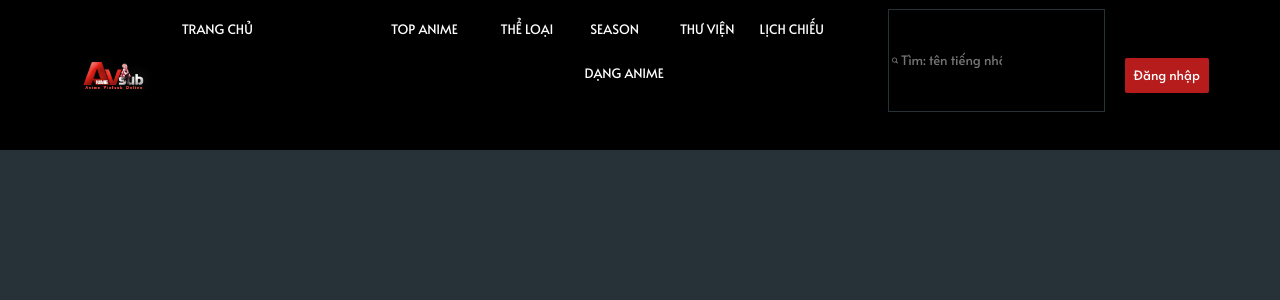
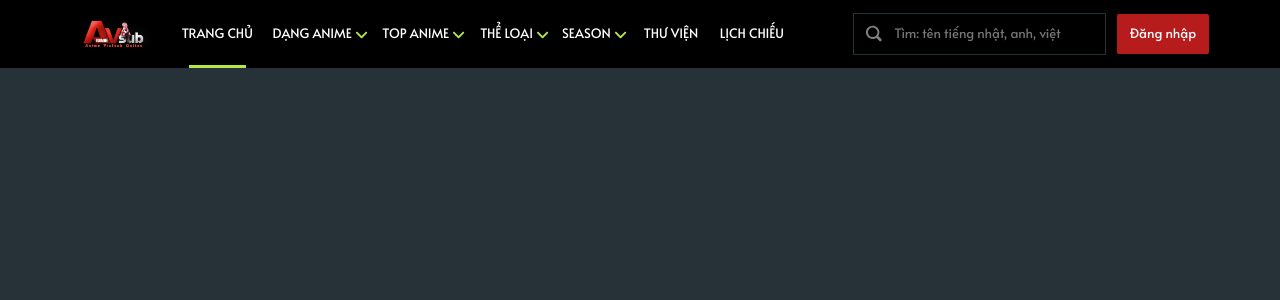
Before and after one commit to huy1235588/Web, a PHP site: page / in a window 1280 px wide. Shown: the top 300 px of the page. Run offline with PHP 8.4, Linux system fonts and the light colour scheme.

Commit message:
14/04/2024

```diff
--- a/aniweb/assets/css/style.css
+++ b/aniweb/assets/css/style.css
@@ -3,7 +3,7 @@
 @font-face {
     font-family: "Alata", sans-serif;
     src: url(../fonts/Alata-Regular.ttf) format('Alata');
-    font-weight: 400;
+    font-weight: 300;
     font-style: normal
 }
 
@@ -165,65 +165,76 @@ header {
 }
 
 .menu-items-1 {
-    width: calc(100% / 7 );
+    width: calc(100% / 7 - 5px);
 }
 
 .menu-items-2 {
-    width: calc(100% / 7 + 10px);
+    width: calc(100% / 7 + 14px);
 }
 
 .menu-items-3 {
-    width: calc(100% / 7 - 10px);
+    width: calc(100% / 7 + 2px);
 }
 
 .menu-items-4 {
+    width: calc(100% / 7 - 14px);
+}
+
+.menu-items-5 {
     width: calc(100% / 7 - 20px);
 }
 
 .menu-items a {
     display: inline-block;
     font-weight: 500;
-    padding: 20px 0;
+    padding: 24px 0;
+}
+
+.active{
+    position: relative;
+}
+
+.active::before{
+    position: absolute;
+    background: var(--color-green);
+    content: '';
+    height: 3px;
+    bottom: 0;
+    left: 7px;
+    right: 7px;
 }
 
 /* style icon chevron down menu */
-.menu-items-icon {
-    position: relative;
-}
-
-.menu-items-icon > i {
-    color: #b5e745;
+.menu-items-icon{
+    height: 100%;
+    width: 20px;
 }
 
 .menu-items-icon .fa-chevron-down {
-    position: absolute;
-    top: 0;
-    left: 0;
-    right: 0;
-    font-size: 12px;
+    text-align: center;
 }
 
-.menu-items-icon .fa-chevron-down::before {
-    position: absolute;
-    top: 0;
-    bottom: 0;
-    right: 5px;
-}
+/* Style sub menu */
 
-[class*=fa]::before {
-    font-family: FontAwesome;
-    font-style: normal;
-}
+
 
 /* Style search */
 .search{
     width: calc(100% / 4);
     margin-right: 10px;
-    padding: 9px;
 }
 
 .search-box{
     border: var(--color-grey) 1px solid;
+    height: 100%;
+}
+
+.search-icon{
+    background: var(--color-back);
+    color: var(--color-white);
+    opacity: 0.5;
+    padding: 0 10px;
+    border: none;
 }
 
 input{
@@ -235,20 +246,18 @@ input{
     padding: 10px 0;
 }
 
-.input:active{
-    border: none;
+input:focus{
+    outline: none;
 }
 
-.search-button{
-    background-color: var(--color-back);
-    color: var(--color-white);
-    opacity: .5;
-    border: none;
+input::placeholder{
+    transition: all 0.2s ease-in-out;
 }
 
-input{
+input:focus::placeholder{
     color: var(--color-white);
 }
+
 
 /* Style login */
 .login {
@@ -257,11 +266,16 @@ input{
     background: #b71c1c;
     border: #000 solid 1px;
     border-radius: 3px;
+    transition: all .2s ease-in-out;
+}
+
+.login:hover{
+    background: var(--color-grey);
 }
 
 .login a {
     display: block;
-    line-height: 35px;
+    padding: 10px 12px;
 }
 
 /* Reponsive */
--- a/aniweb/index.html
+++ b/aniweb/index.html
@@ -7,8 +7,6 @@
     <title>Aniweb</title>
     <!-- Bootstrap Css -->
     <link rel="stylesheet" href="bootstrap/css/bootstrap.min.css">
-    <!-- Font icons -->
-    <link rel="stylesheet" href="assets/css/fonts.css">
     <!-- Css -->
     <link rel="stylesheet" href="assets/css/style.css">
 </head>
@@ -30,14 +28,18 @@
                         <div class="ms-4">
                             <ul class="menu-nav d-flex justify-content-start">
                                 <li class="menu-items menu-items-1">
-                                    <a href="index.html">Trang chủ</a>
+                                    <a class="active" href="index.html">Trang chủ</a>
                                 </li>
-                                <li class="menu-items menu-items-2 menu-items-icon">
+                                <li class="menu-items menu-items-2">
+                                    <a class="" href="index.html">Dạng Anime</a>
                                     <!-- Icon -->
-                                    <svg v>
-                                        <path d="M16.59 8.59L12 13.17 7.41 8.59 6 10l6 6 6-6z"></path>
+                                    <svg class="fa-chevron-down" width="15" viewBox="0 0 512 512"
+                                        xmlns="http://www.w3.org/2000/svg">
+                                        <path
+                                            d="M201.4 342.6c12.5 12.5 32.8 12.5 45.3 0l160-160c12.5-12.5 12.5-32.8 0-45.3s-32.8-12.5-45.3 0L224 274.7 86.6 137.4c-12.5-12.5-32.8-12.5-45.3 0s-12.5 32.8 0 45.3l160 160z"
+                                            fill="#b5e745">
+                                        </path>
                                     </svg>
-                                    <a class="pe-4" href="index.html">Dạng Anime</a>
                                     <!-- Sub menu -->
                                     <ul class="sub-menu">
                                         <li>
@@ -60,9 +62,16 @@
                                         </li>
                                     </ul>
                                 </li>
-                                <li class="menu-items menu-items-2 menu-items-icon">
-                                    <i class="fa-chevron-down"></i> <!-- Icon -->
-                                    <a class="pe-3" href="index.html">Top anime</a>
+                                <li class="menu-items menu-items-3">
+                                    <a class="" href="index.html">Top anime</a>
+                                    <!-- Icon -->
+                                    <svg class="fa-chevron-down" width="15" viewBox="0 0 512 512"
+                                        xmlns="http://www.w3.org/2000/svg">
+                                        <path
+                                            d="M201.4 342.6c12.5 12.5 32.8 12.5 45.3 0l160-160c12.5-12.5 12.5-32.8 0-45.3s-32.8-12.5-45.3 0L224 274.7 86.6 137.4c-12.5-12.5-32.8-12.5-45.3 0s-12.5 32.8 0 45.3l160 160z"
+                                            fill="#b5e745">
+                                        </path>
+                                    </svg>
                                     <!-- Sub menu -->
                                     <ul class="sub-menu">
                                         <li>
@@ -82,9 +91,16 @@
                                         </li>
                                     </ul>
                                 </li>
-                                <li class="menu-items menu-items-3 menu-items-icon">
-                                    <i class="fa-chevron-down"></i> <!-- Icon -->
-                                    <a class="pe-3" href="index.html">Thể loại</a>
+                                <li class="menu-items menu-items-4">
+                                    <a class="" href="index.html">Thể loại</a>
+                                    <!-- Icon -->
+                                    <svg class="fa-chevron-down" width="15" viewBox="0 0 512 512"
+                                        xmlns="http://www.w3.org/2000/svg">
+                                        <path
+                                            d="M201.4 342.6c12.5 12.5 32.8 12.5 45.3 0l160-160c12.5-12.5 12.5-32.8 0-45.3s-32.8-12.5-45.3 0L224 274.7 86.6 137.4c-12.5-12.5-32.8-12.5-45.3 0s-12.5 32.8 0 45.3l160 160z"
+                                            fill="#b5e745">
+                                        </path>
+                                    </svg>
                                     <!-- Sub menu -->
                                     <ul class="sub-menu">
                                         <li>
@@ -224,9 +240,16 @@
                                         </li>
                                     </ul>
                                 </li>
-                                <li class="menu-items menu-items-3 menu-items-icon">
-                                    <i class="fa-chevron-down"></i> <!-- Icon -->
-                                    <a class="pe-3" href="index.html">Season</a>
+                                <li class="menu-items menu-items-4">
+                                    <a class="" href="index.html">Season</a>
+                                    <!-- Icon -->
+                                    <svg class="fa-chevron-down" width="15" viewBox="0 0 512 512"
+                                        xmlns="http://www.w3.org/2000/svg">
+                                        <path
+                                            d="M201.4 342.6c12.5 12.5 32.8 12.5 45.3 0l160-160c12.5-12.5 12.5-32.8 0-45.3s-32.8-12.5-45.3 0L224 274.7 86.6 137.4c-12.5-12.5-32.8-12.5-45.3 0s-12.5 32.8 0 45.3l160 160z"
+                                            fill="#b5e745">
+                                        </path>
+                                    </svg>
                                     <ul class="sub-menu">
                                         <li>
                                             <a href="">Mùa Đông 2024</a>
@@ -338,23 +361,23 @@
                                         </li>
                                     </ul>
                                 </li>
-                                <li class="menu-items menu-items-4">
+                                <li class="menu-items menu-items-5">
                                     <a href="index.html">Thư viện</a>
                                 </li>
-                                <li class="menu-items menu-items-4">
+                                <li class="menu-items menu-items-5">
                                     <a href="index.html">Lịch chiếu</a>
                                 </li>
                             </ul>
                         </div>
                     </nav>
                     <!-- Search -->
-                    <div class="search p- h-100">
+                    <div class="search ">
                         <form class="" action="">
                             <div class="search-box d-flex">
                                 <!-- button search -->
-                                <button id="search-icon-legacy" class="search-button" aria-label="Tìm kiếm">
+                                <button id="search-icon" class="search-icon" aria-label="Tìm kiếm">
                                     <div class="d-flex align-items-center justify-content-center">
-                                        <svg class="w-50" width="25" height="25" viewBox="0 0 24 24" fill="none"
+                                        <svg class="w-75" width="25" height="25" viewBox="0 0 24 24"
                                             xmlns="http://www.w3.org/2000/svg">
                                             <path
                                                 d="M23.4145 20.5913L18.7695 15.9463C20.1838 13.8291 20.7601 11.2616 20.3862 8.74311C20.0123 6.22462 18.715 3.93524 16.7466 2.32029C14.7782 0.705331 12.2795 -0.119724 9.73651 0.00560621C7.19351 0.130936 4.78803 1.19769 2.98799 2.99837C1.18795 4.79905 0.122047 7.2049 -0.00238424 9.74795C-0.126815 12.291 0.699123 14.7894 2.31477 16.7572C3.93042 18.725 6.22026 20.0215 8.73889 20.3945C11.2575 20.7675 13.8248 20.1903 15.9415 18.7753L20.5865 23.4193C20.9647 23.7882 21.4721 23.9947 22.0005 23.9947C22.5288 23.9947 23.0363 23.7882 23.4145 23.4193C23.7894 23.0442 24 22.5356 24 22.0053C24 21.4749 23.7894 20.9663 23.4145 20.5913ZM10.2505 3.00527C11.6844 3.00527 13.0861 3.43047 14.2784 4.22711C15.4706 5.02375 16.3999 6.15605 16.9486 7.48081C17.4973 8.80558 17.6409 10.2633 17.3612 11.6697C17.0814 13.076 16.3909 14.3679 15.377 15.3818C14.3631 16.3957 13.0712 17.0862 11.6649 17.366C10.2585 17.6457 8.80078 17.5021 7.47602 16.9534C6.15125 16.4047 5.01896 15.4754 4.22232 14.2832C3.42568 13.0909 3.00047 11.6892 3.00047 10.2553C3.00259 8.3331 3.7671 6.49026 5.12628 5.13108C6.48546 3.7719 8.3283 3.00739 10.2505 3.00527Z"
@@ -367,20 +390,12 @@
                                 <input type="text" name="keyword" placeholder="Tìm: tên tiếng nhật, anh, việt"
                                     onkeyup="">
                                 <!-- clear -->
-                                <svg viewBox="0 0 24 24" preserveAspectRatio="xMidYMid meet" focusable="false"
-                                    class="style-scope tp-yt-iron-icon" style="pointer-events: none; display: block;">
-                                    <g class="style-scope tp-yt-iron-icon">
-                                        <path
-                                            d="M12.7,12l6.6,6.6l-0.7,0.7L12,12.7l-6.6,6.6l-0.7-0.7l6.6-6.6L4.6,5.4l0.7-0.7l6.6,6.6l6.6-6.6l0.7,0.7L12.7,12z"
-                                            class="style-scope tp-yt-iron-icon">
-                                        </path>
-                                    </g>
-                                </svg>
+
                             </div>
                         </form>
                     </div>
                     <!-- Login -->
-                    <div class="login float-right ">
+                    <div class="login">
                         <a class="login-button" href="">Đăng nhập</a>
                     </div>
                 </div>
```
